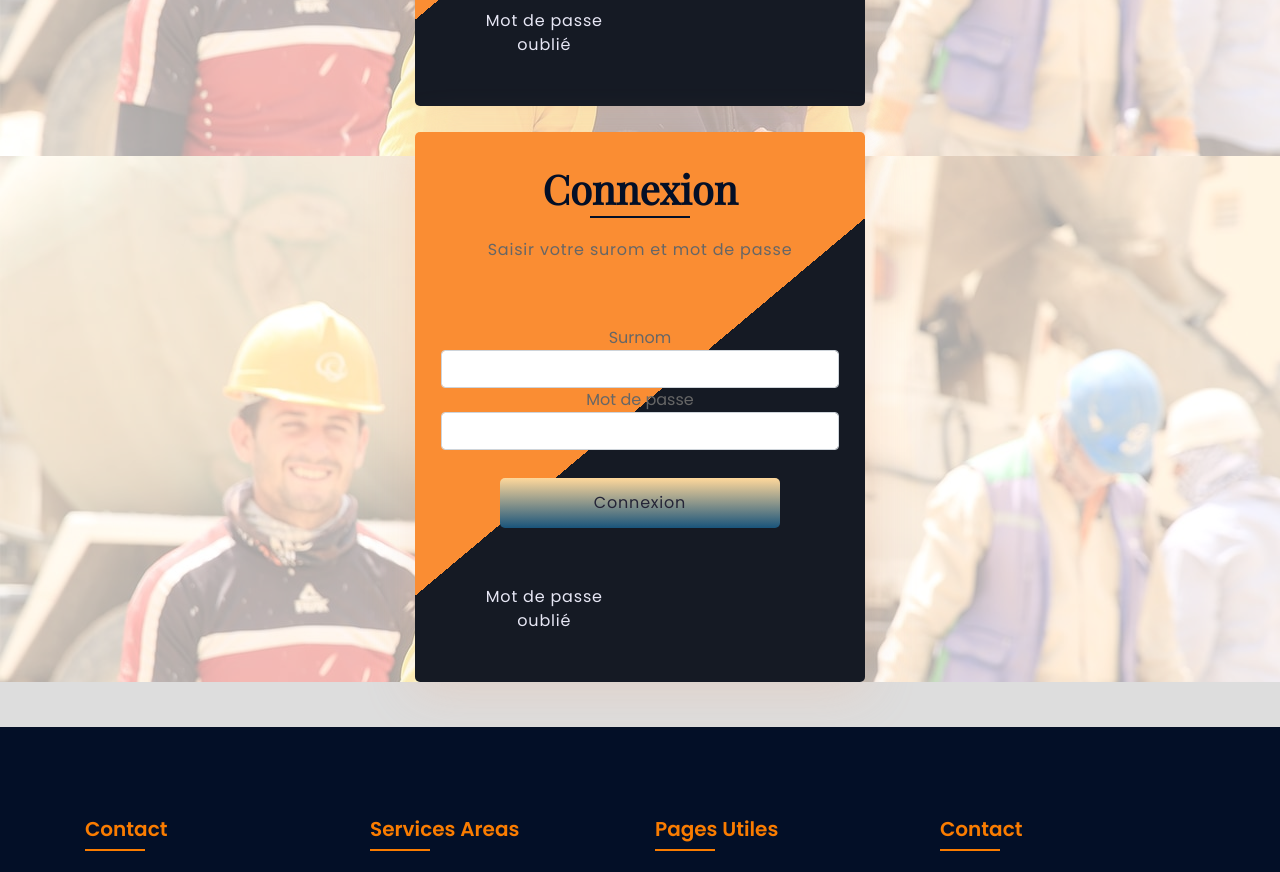
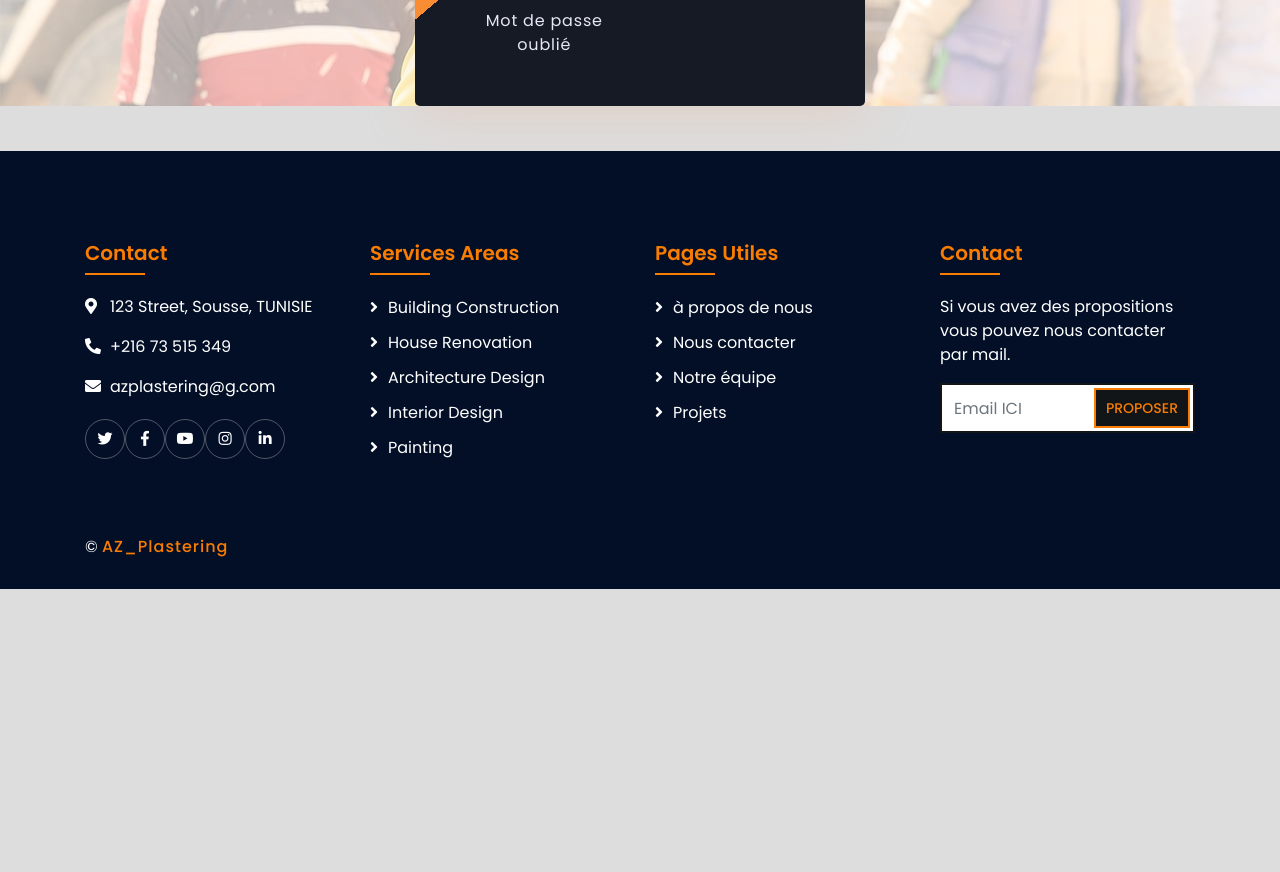
Before and after one commit to ibtiseam/AZ_Plastring, an Angular app: page /login in a window 1280 px wide. Shown: the part 640-1512 px from the top of the page. After the commit the page ends 1229 px from the top, so only its background shows below. Built offline with nearby package versions, Linux system fonts and the light colour scheme; a web font is replaced by a local one.

Commit message:
modifier interface login

```diff
--- a/src/app/login/login.component.html
+++ b/src/app/login/login.component.html
@@ -172,91 +172,5 @@
      </div>
    </div>
 
-     <div class="overlay">
-     <form
-       *ngIf="!isLoggedIn"
-       name="form"
-       (ngSubmit)="f.form.valid && onSubmit()"
-       #f="ngForm"
-       novalidate
-     >
-     <div class="con">
-      <header class="head-form">
-         <h2>Connexion</h2>
-         <p>Saisir votre surom et mot de passe</p>
-      </header>
-      </div>
 
-      <br>
-       <div class="form-group">
-         <label for="username">Surnom</label>
-         <input
-           type="text"
-           class="form-control"
-           name="username"
-           [(ngModel)]="form.username"
-           required
-           #username="ngModel"
-         />
-         <div
-           class="alert alert-danger"
-           role="alert"
-           *ngIf="username.errors && f.submitted"
-         >
-           Veuillez entrer votre Surnom !
-         </div>
-       </div>
-       <div class="form-group">
-         <label for="password">Mot de passe</label>
-         <input
-           type="password"
-           class="form-control"
-           name="password"
-           [(ngModel)]="form.password"
-           required
-           minlength="6"
-           #password="ngModel"
-         />
-         <div
-           class="alert alert-danger"
-           role="alert"
-           *ngIf="password.errors && f.submitted"
-         >
-           <div *ngIf="password.errors.required">Veuillez entrer votre mot de passe</div>
-           <span>
-            <i class="fa fa-eye" aria-hidden="true"  type="button" id="eye"></i>
-         </span>
-           <div *ngIf="password.errors.minlength">
-            Mot de passe doit etre au moins 3 caractères
-           </div>
-         </div>
-       </div>
-       <div class="form-group">
-         <button class="log-in">
-           Connexion
-         </button>
-       </div>
-       <div class="form-group">
-         <div
-           class="alert alert-danger"
-           role="alert"
-           *ngIf="f.submitted && isLoginFailed"
-         >
-           Echec de connexion: {{ errorMessage }}
-         </div>
-       </div>
-       <div class="other">
-        <!--      Forgot Password button-->
-              <button class="btn submits frgt-pass">Mot de passe oublié</button>
-        <!--     Sign Up button -->
-              <button class="btn submits sign-up" *ngIf="isLoggedIn"  href="#" routerLink="register">Créer compte
-        <!--         Sign Up font icon -->
-              <i class="fa fa-user-plus" aria-hidden="true"></i>
-              </button>
-        <!--      End Other the Division -->
-        </div>
-     </form>
-
-
-   </div>
  </div>
```
